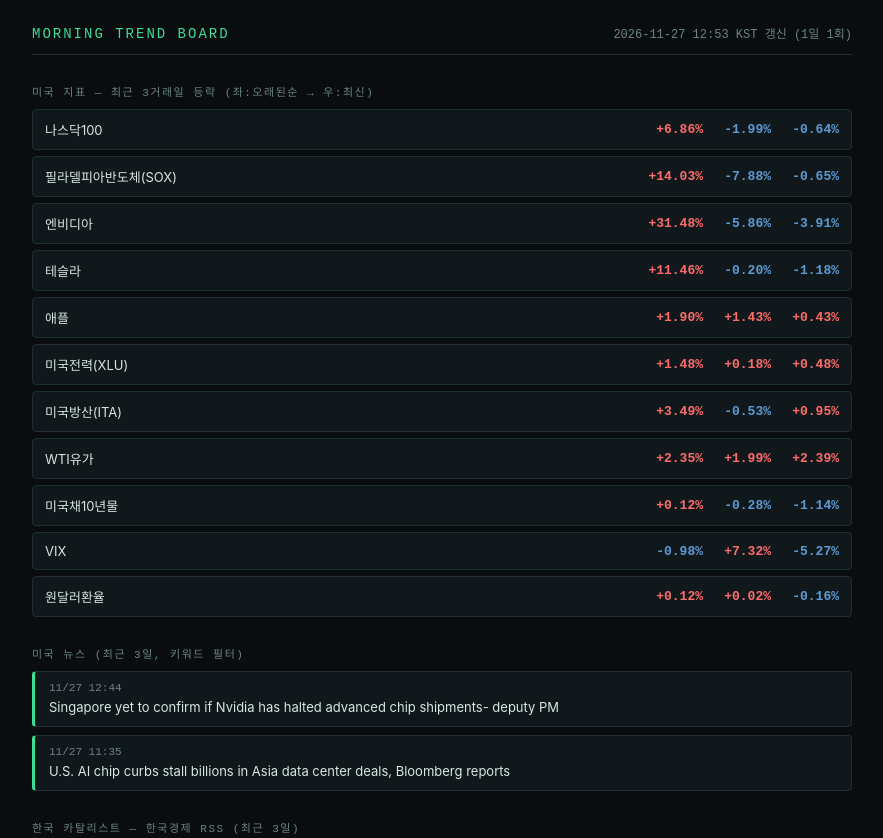
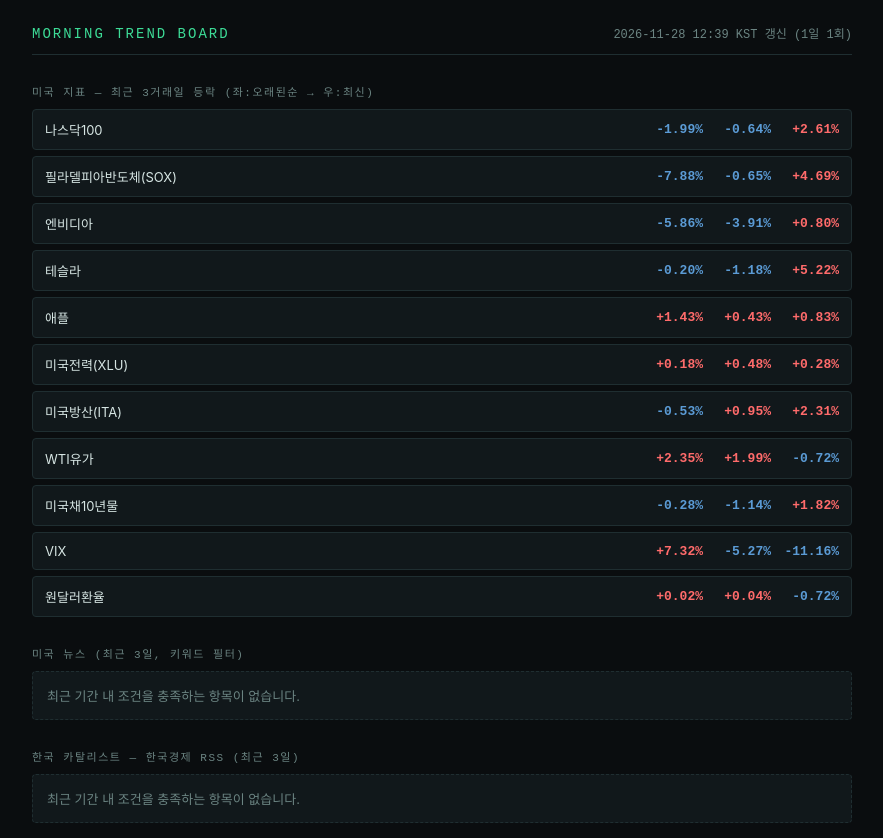
Before and after one commit to Joophila/stock, a plain HTML site: page docs/index.html in a window 1280 px wide. Shown: the top 838 px of the page, without its empty margins (198-1081 px from the left). Drawn offline with Linux system fonts and the light colour scheme; a web font is replaced by a local one.

Commit message:
trend board update 2026-11-28

```diff
--- a/docs/index.html
+++ b/docs/index.html
@@ -3,7 +3,7 @@
 <head>
 <meta charset="UTF-8">
 <meta name="viewport" content="width=device-width, initial-scale=1">
-<title>모닝 트렌드 보드 — 2026-11-27 12:53 KST</title>
+<title>모닝 트렌드 보드 — 2026-11-28 12:39 KST</title>
 <link rel="stylesheet" crossorigin
   href="https://cdn.jsdelivr.net/gh/orioncactus/pretendard@v1.3.9/dist/web/static/pretendard.css">
 <style>
@@ -39,66 +39,58 @@
   <div class="shell">
     <div class="header">
       <div class="title">Morning Trend Board</div>
-      <div class="time">2026-11-27 12:53 KST 갱신 (1일 1회)</div>
+      <div class="time">2026-11-28 12:39 KST 갱신 (1일 1회)</div>
     </div>
 
     <div class="section-label">미국 지표 — 최근 3거래일 등락 (좌:오래된순 → 우:최신)</div>
 
         <div class="ind-row">
           <div class="ind-name">나스닥100</div>
-          <div class="ind-trend"><span class="chip" style="color:var(--up-red)">+6.86%</span><span class="chip" style="color:var(--down-blue)">-1.99%</span><span class="chip" style="color:var(--down-blue)">-0.64%</span></div>
+          <div class="ind-trend"><span class="chip" style="color:var(--down-blue)">-1.99%</span><span class="chip" style="color:var(--down-blue)">-0.64%</span><span class="chip" style="color:var(--up-red)">+2.61%</span></div>
         </div>
         <div class="ind-row">
           <div class="ind-name">필라델피아반도체(SOX)</div>
-          <div class="ind-trend"><span class="chip" style="color:var(--up-red)">+14.03%</span><span class="chip" style="color:var(--down-blue)">-7.88%</span><span class="chip" style="color:var(--down-blue)">-0.65%</span></div>
+          <div class="ind-trend"><span class="chip" style="color:var(--down-blue)">-7.88%</span><span class="chip" style="color:var(--down-blue)">-0.65%</span><span class="chip" style="color:var(--up-red)">+4.69%</span></div>
         </div>
         <div class="ind-row">
           <div class="ind-name">엔비디아</div>
-          <div class="ind-trend"><span class="chip" style="color:var(--up-red)">+31.48%</span><span class="chip" style="color:var(--down-blue)">-5.86%</span><span class="chip" style="color:var(--down-blue)">-3.91%</span></div>
+          <div class="ind-trend"><span class="chip" style="color:var(--down-blue)">-5.86%</span><span class="chip" style="color:var(--down-blue)">-3.91%</span><span class="chip" style="color:var(--up-red)">+0.80%</span></div>
         </div>
         <div class="ind-row">
           <div class="ind-name">테슬라</div>
-          <div class="ind-trend"><span class="chip" style="color:var(--up-red)">+11.46%</span><span class="chip" style="color:var(--down-blue)">-0.20%</span><span class="chip" style="color:var(--down-blue)">-1.18%</span></div>
+          <div class="ind-trend"><span class="chip" style="color:var(--down-blue)">-0.20%</span><span class="chip" style="color:var(--down-blue)">-1.18%</span><span class="chip" style="color:var(--up-red)">+5.22%</span></div>
         </div>
         <div class="ind-row">
           <div class="ind-name">애플</div>
-          <div class="ind-trend"><span class="chip" style="color:var(--up-red)">+1.90%</span><span class="chip" style="color:var(--up-red)">+1.43%</span><span class="chip" style="color:var(--up-red)">+0.43%</span></div>
+          <div class="ind-trend"><span class="chip" style="color:var(--up-red)">+1.43%</span><span class="chip" style="color:var(--up-red)">+0.43%</span><span class="chip" style="color:var(--up-red)">+0.83%</span></div>
         </div>
         <div class="ind-row">
           <div class="ind-name">미국전력(XLU)</div>
-          <div class="ind-trend"><span class="chip" style="color:var(--up-red)">+1.48%</span><span class="chip" style="color:var(--up-red)">+0.18%</span><span class="chip" style="color:var(--up-red)">+0.48%</span></div>
+          <div class="ind-trend"><span class="chip" style="color:var(--up-red)">+0.18%</span><span class="chip" style="color:var(--up-red)">+0.48%</span><span class="chip" style="color:var(--up-red)">+0.28%</span></div>
         </div>
         <div class="ind-row">
           <div class="ind-name">미국방산(ITA)</div>
-          <div class="ind-trend"><span class="chip" style="color:var(--up-red)">+3.49%</span><span class="chip" style="color:var(--down-blue)">-0.53%</span><span class="chip" style="color:var(--up-red)">+0.95%</span></div>
+          <div class="ind-trend"><span class="chip" style="color:var(--down-blue)">-0.53%</span><span class="chip" style="color:var(--up-red)">+0.95%</span><span class="chip" style="color:var(--up-red)">+2.31%</span></div>
         </div>
         <div class="ind-row">
           <div class="ind-name">WTI유가</div>
-          <div class="ind-trend"><span class="chip" style="color:var(--up-red)">+2.35%</span><span class="chip" style="color:var(--up-red)">+1.99%</span><span class="chip" style="color:var(--up-red)">+2.39%</span></div>
+          <div class="ind-trend"><span class="chip" style="color:var(--up-red)">+2.35%</span><span class="chip" style="color:var(--up-red)">+1.99%</span><span class="chip" style="color:var(--down-blue)">-0.72%</span></div>
         </div>
         <div class="ind-row">
           <div class="ind-name">미국채10년물</div>
-          <div class="ind-trend"><span class="chip" style="color:var(--up-red)">+0.12%</span><span class="chip" style="color:var(--down-blue)">-0.28%</span><span class="chip" style="color:var(--down-blue)">-1.14%</span></div>
+          <div class="ind-trend"><span class="chip" style="color:var(--down-blue)">-0.28%</span><span class="chip" style="color:var(--down-blue)">-1.14%</span><span class="chip" style="color:var(--up-red)">+1.82%</span></div>
         </div>
         <div class="ind-row">
           <div class="ind-name">VIX</div>
-          <div class="ind-trend"><span class="chip" style="color:var(--down-blue)">-0.98%</span><span class="chip" style="color:var(--up-red)">+7.32%</span><span class="chip" style="color:var(--down-blue)">-5.27%</span></div>
+          <div class="ind-trend"><span class="chip" style="color:var(--up-red)">+7.32%</span><span class="chip" style="color:var(--down-blue)">-5.27%</span><span class="chip" style="color:var(--down-blue)">-11.16%</span></div>
         </div>
         <div class="ind-row">
           <div class="ind-name">원달러환율</div>
-          <div class="ind-trend"><span class="chip" style="color:var(--up-red)">+0.12%</span><span class="chip" style="color:var(--up-red)">+0.02%</span><span class="chip" style="color:var(--down-blue)">-0.16%</span></div>
+          <div class="ind-trend"><span class="chip" style="color:var(--up-red)">+0.02%</span><span class="chip" style="color:var(--up-red)">+0.04%</span><span class="chip" style="color:var(--down-blue)">-0.72%</span></div>
         </div>
 
     <div class="section-label">미국 뉴스 (최근 3일, 키워드 필터)</div>
-
-            <a class="news-card" href="https://www.investing.com/news/stock-market-news/singapore-yet-to-confirm-if-nvidia-has-halted-advanced-chip-shipments-deputy-pm-5052834" target="_blank" rel="noopener">
-              <div class="news-meta">11/27 12:44 </div>
-              <div class="news-title">Singapore yet to confirm if Nvidia has halted advanced chip shipments- deputy PM</div>
-            </a>
-            <a class="news-card" href="https://www.investing.com/news/stock-market-news/us-ai-chip-curbs-stall-billions-in-asia-data-center-deals-bloomberg-reports-5052819" target="_blank" rel="noopener">
-              <div class="news-meta">11/27 11:35 </div>
-              <div class="news-title">U.S. AI chip curbs stall billions in Asia data center deals, Bloomberg reports</div>
-            </a>
+    <div class="empty-state">최근 기간 내 조건을 충족하는 항목이 없습니다.</div>
 
     <div class="section-label">한국 카탈리스트 — 한국경제 RSS (최근 3일)</div>
     <div class="empty-state">최근 기간 내 조건을 충족하는 항목이 없습니다.</div>
```
